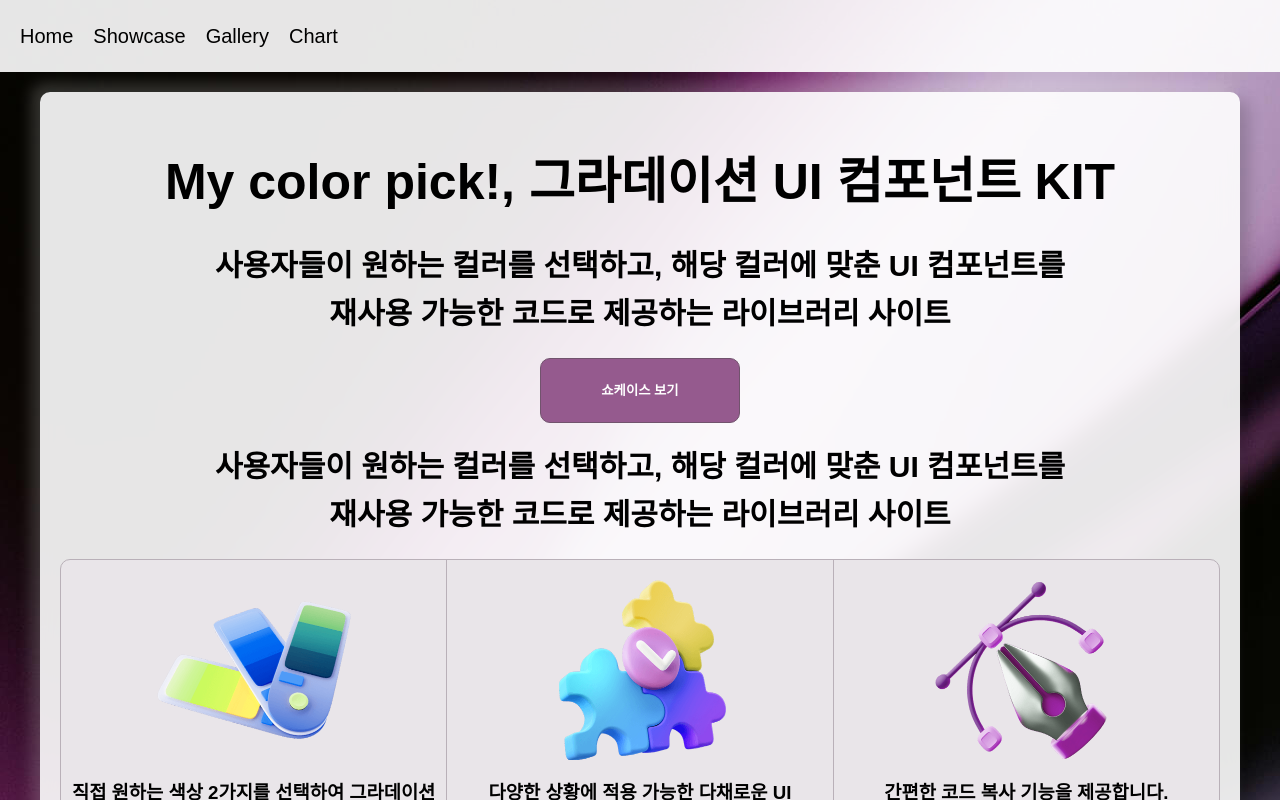
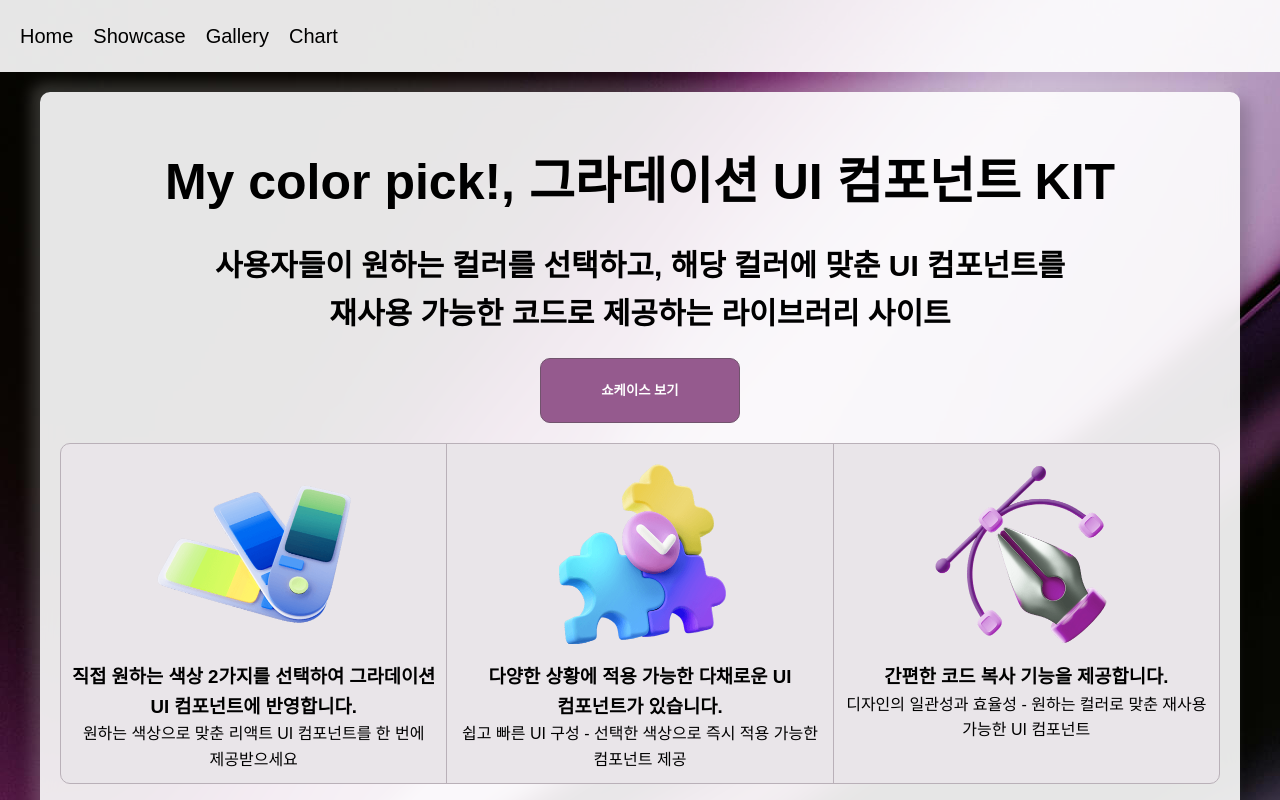
Before and after one commit to yumi-kim-0827/yum-react-ui-kit, a Next.js app: page / in a window 1280 px wide. Shown: the top 800 px of the page. Built offline with nearby package versions, Linux system fonts and the light colour scheme.

Commit message:
fix : index 레이아웃 변경

```diff
--- a/pages/index.tsx
+++ b/pages/index.tsx
@@ -50,13 +50,6 @@ const Home = () => {
               subTitle="사용자들이 원하는 컬러를 선택하고, 해당 컬러에 맞춘 UI 컴포넌트를 재사용 가능한 코드로 제공하는 라이브러리 사이트"
             />
             <Button onClick={navigateToShow}>쇼케이스 보기</Button>
-          </Grid>
-          <Grid $column="1fr" $place="center">
-            <HeadingTitle
-              subTitle={
-                "사용자들이 원하는 컬러를 선택하고, 해당 컬러에 맞춘 UI 컴포넌트를 재사용 가능한 코드로 제공하는 라이브러리 사이트"
-              }
-            />
             <CardList ListData={cardListData} />
           </Grid>
         </Main>
--- a/styles/globals.scss
+++ b/styles/globals.scss
@@ -30,7 +30,6 @@ button {
 body {
   background-image: url("/images/main_bg.jpg");
   background-attachment: fixed;
-  overflow-x: hidden;
 }
 
 #__next {
```
